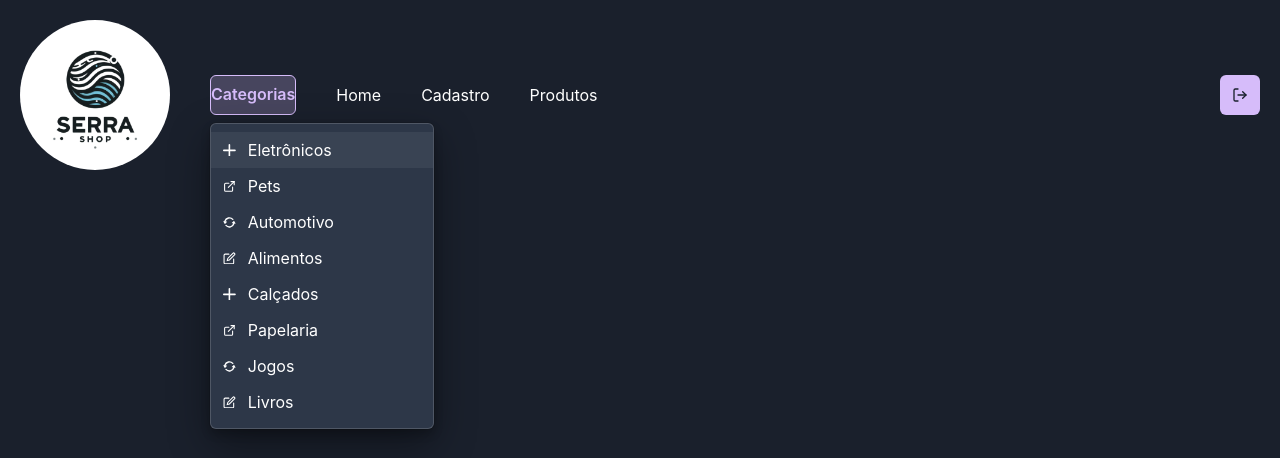
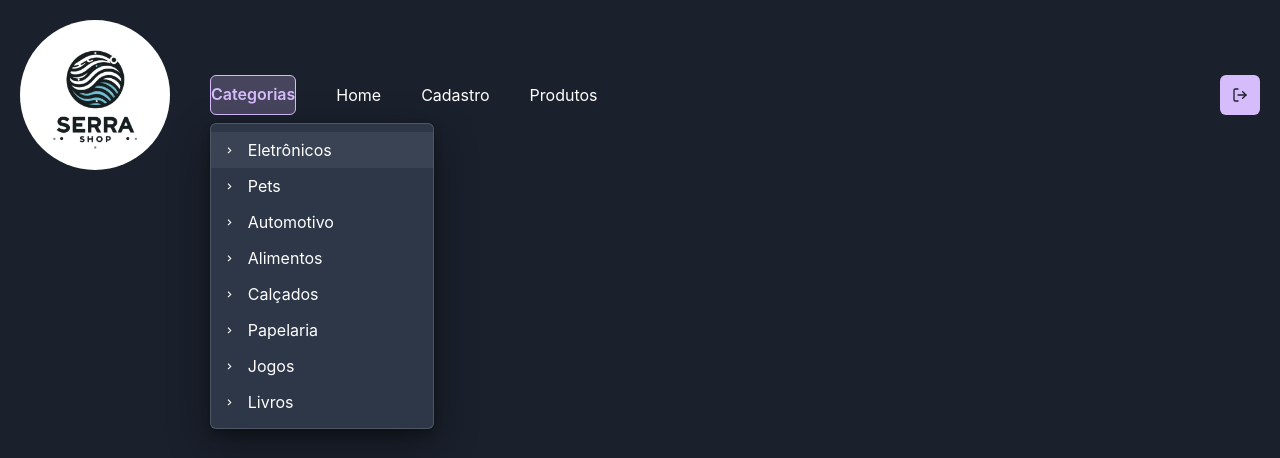
Before and after one commit to wierdest/ecommerce-react, a React (Vite) app: page /pedido in a window 1280 px wide. Both pictures are taken after a click on the button "Categorias". Shown: the top 458 px of the page. Built offline with nearby package versions, Linux system fonts and the light colour scheme.

Commit message:
Padding na categoria, removi o alt

```diff
--- a/src/components/MenuCategoria/MenuCategoria.jsx
+++ b/src/components/MenuCategoria/MenuCategoria.jsx
@@ -1,4 +1,4 @@
-import { HamburgerIcon, AddIcon, ExternalLinkIcon, RepeatIcon, EditIcon } from '@chakra-ui/icons';
+import { ChevronRightIcon} from '@chakra-ui/icons';
 import { Menu, MenuButton, MenuList, MenuItem, IconButton } from '@chakra-ui/react';
 import { useHistory } from 'react-router-dom';
 
@@ -23,28 +23,28 @@ function MenuCategoria() {
         variant='outline'
       >Categorias</MenuButton>
       <MenuList>
-        <MenuItem onClick={(e) => handleNavegacaoCategoria(e, categorias[0])} icon={<AddIcon />}>
+        <MenuItem onClick={(e) => handleNavegacaoCategoria(e, categorias[0])} icon={<ChevronRightIcon />}>
           Eletrônicos
         </MenuItem>
-        <MenuItem onClick={(e) => handleNavegacaoCategoria(e, categorias[1])} icon={<ExternalLinkIcon />}>
+        <MenuItem onClick={(e) => handleNavegacaoCategoria(e, categorias[1])} icon={<ChevronRightIcon />}>
           Pets
         </MenuItem>
-        <MenuItem onClick={(e) => handleNavegacaoCategoria(e, categorias[2])} icon={<RepeatIcon />}>
+        <MenuItem onClick={(e) => handleNavegacaoCategoria(e, categorias[2])} icon={<ChevronRightIcon />}>
           Automotivo
         </MenuItem>
-        <MenuItem onClick={(e) => handleNavegacaoCategoria(e, categorias[3])} icon={<EditIcon />}>
+        <MenuItem onClick={(e) => handleNavegacaoCategoria(e, categorias[3])} icon={<ChevronRightIcon />}>
           Alimentos
         </MenuItem>
-        <MenuItem onClick={(e) => handleNavegacaoCategoria(e, categorias[4])} icon={<AddIcon />}>
+        <MenuItem onClick={(e) => handleNavegacaoCategoria(e, categorias[4])} icon={<ChevronRightIcon />}>
           Calçados
         </MenuItem>
-        <MenuItem onClick={(e) => handleNavegacaoCategoria(e, categorias[5])} icon={<ExternalLinkIcon />}>
+        <MenuItem onClick={(e) => handleNavegacaoCategoria(e, categorias[5])} icon={<ChevronRightIcon />}>
           Papelaria
         </MenuItem>
-        <MenuItem onClick={(e) => handleNavegacaoCategoria(e, categorias[6])} icon={<RepeatIcon />}>
+        <MenuItem onClick={(e) => handleNavegacaoCategoria(e, categorias[6])} icon={<ChevronRightIcon />}>
           Jogos
         </MenuItem>
-        <MenuItem onClick={(e) => handleNavegacaoCategoria(e, categorias[7])}icon={<EditIcon />}>
+        <MenuItem onClick={(e) => handleNavegacaoCategoria(e, categorias[7])}icon={<ChevronRightIcon />}>
           Livros
         </MenuItem>
       </MenuList>
--- a/src/components/Navbar/Navbar.jsx
+++ b/src/components/Navbar/Navbar.jsx
@@ -48,7 +48,6 @@ function Navbar() {
             borderRadius="full"
             boxSize="150px"
             src="src\assets\img\Untitled_design_34.png"
-            alt="Dan Abramov"
           />
         </ListItem>
         <Box as="li" display="flex" alignItems="center">
--- a/src/pages/ProdutosCategoria.jsx
+++ b/src/pages/ProdutosCategoria.jsx
@@ -58,7 +58,7 @@ function ProdutosCategoria() {
       {loading ?
         <Loading/>
       : produtos.length > 0 ? (
-        <SimpleGrid spacing={4} templateColumns="repeat(3, 1fr)">
+        <SimpleGrid p="25px" spacing={4} templateColumns="repeat(3, 1fr)">
           {produtos.map((produto) => (
             <ProdutoCard
               key={produto.id}
```
